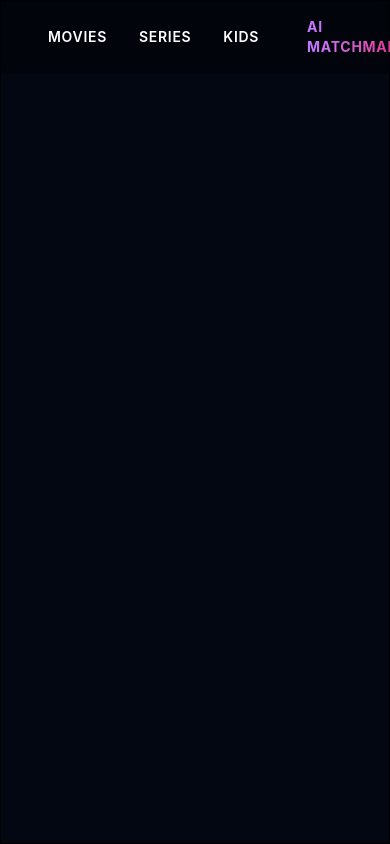
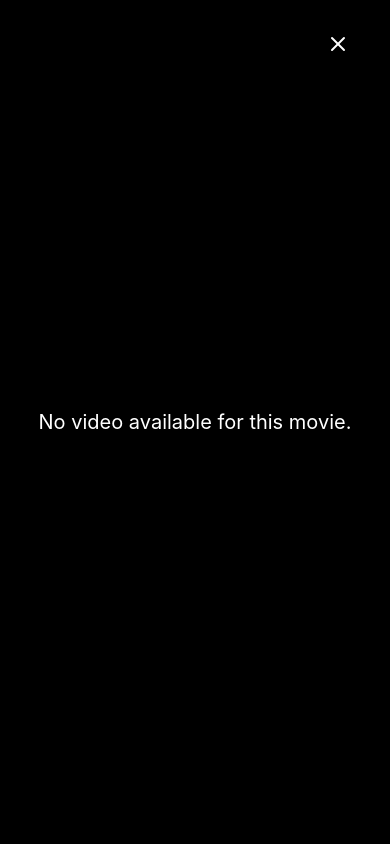
Before and after one commit to Sobindra2005/Movora, a React (Vite) app: page /movie/play/1 in a window 390 px wide. Built offline with nearby package versions, Linux system fonts and the light colour scheme; no server answers.

Commit message:
feat: add MoviePlay component for video playback and enhance MovieDetails with navigation

```diff
--- a/src/App.jsx
+++ b/src/App.jsx
@@ -2,6 +2,7 @@ import { BrowserRouter, Route, Routes } from "react-router-dom"
 import { NavBar } from "./components/navbar"
 import { Home } from "./pages/home"
 import { MovieDetails } from "./components/movieDetails"
+import { MoviePlay } from "./components/MoviePlay"
 
 function App() {
 
@@ -11,8 +12,9 @@ function App() {
         <NavBar />
         <div className="h-full">
           <Routes>
-            <Route path='/' element={<Home/>} />
-            <Route path='/movie/:id' element={<MovieDetails/>} />
+            <Route path='/' element={<Home />} />
+            <Route path='/movie/:id' element={<MovieDetails />} />
+            <Route path='/movie/play/:id' element={<MoviePlay />} />
           </Routes>
         </div>
       </BrowserRouter>
--- /dev/null
+++ b/src/components/MoviePlay.jsx
@@ -0,0 +1,53 @@
+import { useEffect, useState } from "react";
+import { useNavigate, useParams } from "react-router-dom";
+import { movieApi } from "../api";
+
+export function MoviePlay() {
+    const { id } = useParams()
+    const [videoKey, setVideoKey] = useState(null);
+    const [isLoading, setIsLoading] = useState(true);
+    const navigate = useNavigate()
+
+    useEffect(() => {
+        async function fetchMovieDetails() {
+            try {
+                const response = await movieApi.get(`/movie/${id}/videos`)
+
+                const video = response.data.results.find((vid)=>vid.site === "YouTube" && vid.type=== 'Trailer')
+                setVideoKey(video.key)
+            } catch (err) {
+                console.log(err.message)
+            }
+            finally {
+                setIsLoading(false)
+            }
+        }
+        fetchMovieDetails()
+    }, [])
+
+
+    return (
+        <div className="fixed inset-0 z-[100] bg-black flex items-center justify-center">
+            {/* Close Button */}
+            <button
+                className="absolute top-6 right-8 text-white hover:text-gray-300 z-[110] bg-black/50 p-2 rounded-full"
+            >
+                <svg xmlns="http://www.w3.org/2000/svg" width="24" height="24" viewBox="0 0 24 24" fill="none" stroke="currentColor" strokeWidth="2" strokeLinecap="round" strokeLinejoin="round">
+                    <line x1="18" y1="6" x2="6" y2="18"></line>
+                    <line x1="6" y1="6" x2="18" y2="18"></line>
+                </svg>
+            </button>
+
+            {isLoading ? (
+                <div className="w-12 h-12 border-4 border-purple-500 border-t-transparent rounded-full animate-spin "></div>
+            ) : videoKey ? (
+                <div className="w-full h-full max-w-[90vw] max-h-[90vh] aspect-video">
+                    <iframe className="w-full h-full" src={`https://www.youtube.com/embed/${videoKey}`} title="YouTube video player" frameborder="0" allow="accelerometer; autoplay; clipboard-write; encrypted-media; gyroscope; picture-in-picture; web-share" referrerpolicy="strict-origin-when-cross-origin" allowfullscreen></iframe>
+                </div>
+            ) : (
+                <div className="text-white text-xl">No video available for this movie.</div>
+            )
+            }
+        </div >
+    );
+}
--- a/src/components/movieDetails.jsx
+++ b/src/components/movieDetails.jsx
@@ -1,4 +1,4 @@
-import { useParams } from "react-router-dom"
+import { useNavigate, useParams } from "react-router-dom"
 import { movieApi } from "../api"
 import { useEffect, useState } from "react"
 
@@ -6,6 +6,7 @@ export function MovieDetails() {
     const { id } = useParams()
     const [movie, setMovie] = useState(null)
     const [isLoading, setIsLoading] = useState(true)
+    const navigate = useNavigate()
 
     useEffect(() => {
         async function fetchMovieDetails() {
@@ -30,7 +31,10 @@ export function MovieDetails() {
         return `${hours}h ${mins}m`;
     };
 
-    if (isLoading) return null
+    if (isLoading) return (
+        <Skeleton />
+    )
+
     else return (
         <div className="w-full h-full overflow-y-auto relative flex justify-center items-center border">
             <div className="fixed inset-0 z-0">
@@ -93,6 +97,7 @@ export function MovieDetails() {
                     </div>
 
                     <button
+                    onClick={()=>navigate(`/movie/play/${id}`)}
                         className="flex items-center justify-center gap-3 bg-gradient-to-r from-[#a855f7] to-[#8b5cf6] hover:from-[#9333ea] hover:to-[#7c3aed] text-white font-bold py-4 px-12 rounded-full transition-all duration-300 transform hover:scale-105 shadow-[0_0_20px_rgba(168,85,247,0.4)] hover:shadow-[0_0_30px_rgba(168,85,247,0.6)]"
                     >
                         <svg xmlns="http://www.w3.org/2000/svg" width="28" height="28" viewBox="0 0 24 24" fill="currentColor" className="ml-1">
@@ -106,3 +111,59 @@ export function MovieDetails() {
         </div>
     )
 }
+
+function Skeleton() {
+    return (
+        <div className="w-full h-full overflow-y-auto relative flex justify-center items-center bg-gray-700 animate-pulse">
+
+            <div className="relative   z-10 container mx-auto px-6 py-24 h-fit   flex flex-col md:flex-row gap-12 items-center md:items-start">
+                <div className="w-64 md:w-80 shrink-0 mt-8 md:mt-0 perspective-1000">
+                    <div className="rounded-2xl overflow-hidden bg-gray-600 h-100 w-64 ">
+
+                    </div>
+                </div>
+                <div className="flex-1 text-white pt-4 md:pt-12">
+                    <h1 className="text-4xl md:text-6xl h-10 w-64 bg-gray-500">
+
+                    </h1>
+
+                    <div className="flex flex-wrap items-center gap-4 mb-8 text-sm md:text-base font-medium">
+                        <span className="flex items-center text-yellow-400 bg-yellow-400/10 px-3 py-1 rounded-full border border-yellow-400/20">
+                            <svg className="w-5 h-5 mr-1" fill="currentColor" viewBox="0 0 20 20" xmlns="http://www.w3.org/2000/svg"><path d="M9.049 2.927c.3-.921 1.603-.921 1.902 0l1.07 3.292a1 1 0 00.95.69h3.462c.969 0 1.371 1.24.588 1.81l-2.8 2.034a1 1 0 00-.364 1.118l1.07 3.292c.3.921-.755 1.688-1.54 1.118l-2.8-2.034a1 1 0 00-1.175 0l-2.8 2.034c-.784.57-1.838-.197-1.539-1.118l1.07-3.292a1 1 0 00-.364-1.118L2.98 8.72c-.783-.57-.38-1.81.588-1.81h3.461a1 1 0 00.951-.69l1.07-3.292z"></path></svg>
+
+                        </span>
+                        <span className="bg-gray-300 h-5 w-8 px-3 py-1 rounded-full border border-white/10">
+
+                        </span>
+                        <span className="bg-gray-300 h-5 w-8 px-3 py-1 rounded-full border border-white/10">
+
+                        </span>
+                    </div>
+
+                    <div className="flex flex-wrap gap-2 mb-8">
+
+                        <span className="px-4 py-1.5 text-sm bg-purple-500/20 text-purple-300 rounded-full border border-purple-500/30 backdrop-blur-sm">
+
+                        </span>
+
+                    </div>
+
+                    <div className="mb-10">
+                        <h3 className="text-xl font-semibold mb-3 text-white">Overview</h3>
+                        <p className="text-gray-300 leading-relaxed text-lg max-w-3xl">
+
+                        </p>
+                    </div>
+
+                    <button
+                        className="flex items-center h-8 w-16 justify-center gap-3 bg-gradient-to-r from-[#a855f7] to-[#8b5cf6] hover:from-[#9333ea] hover:to-[#7c3aed] text-white font-bold py-4 px-12 rounded-full transition-all duration-300 transform hover:scale-105 shadow-[0_0_20px_rgba(168,85,247,0.4)] hover:shadow-[0_0_30px_rgba(168,85,247,0.6)]"
+                    >
+
+
+                    </button>
+                </div>
+            </div>
+
+        </div>
+    )
+}
```
